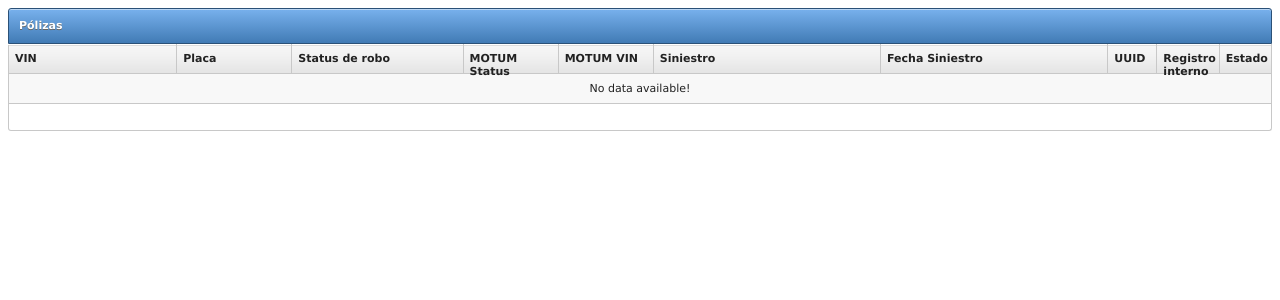
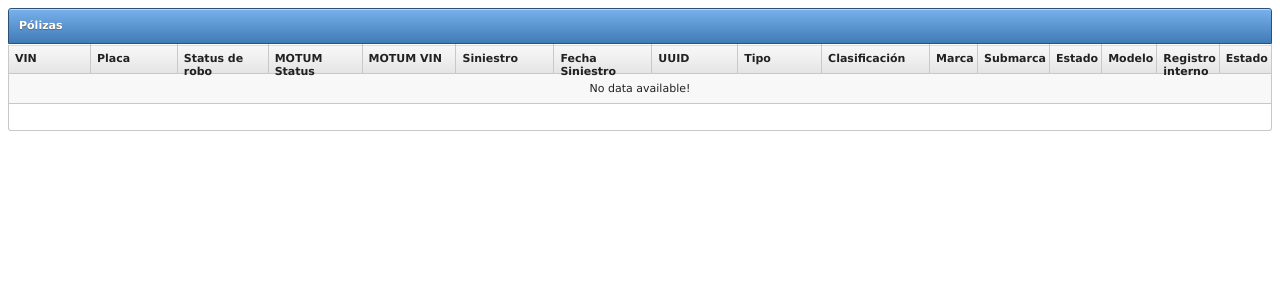
Before and after one commit to oscar-arias-dev/gnp-policy-theft-frontend, a PHP site: page / in a window 1280 px wide. Shown: the top 300 px of the page. Run offline with PHP 8.4, Linux system fonts and the light colour scheme; data that the repository does not hold is empty; some libraries are stand-ins or nearby versions.

Commit message:
Add new columns values

```diff
--- a/PolicyActions.php
+++ b/PolicyActions.php
@@ -11,7 +11,7 @@ try {
 		die("Connection failed: " . $conn->connect_error);
 	}
 	if ($_GET["action"] == "list") {
-		$sql = 'SELECT * FROM policies';
+		$sql = 'SELECT * FROM policies WHERE motum_vin = 1';
 		$dbPolicies = $conn->query($sql);
 		$policies = [];
 		while ($row = $dbPolicies->fetch_assoc()) {
--- a/index.php
+++ b/index.php
@@ -76,39 +76,48 @@
                     },
                     vin: {
                         title: 'VIN',
-                        width: '15%',
                     },
                     placas: {
                         title: 'Placa',
-                        width: '10%',
                     },
                     status_robo: {
                         title: 'Status de robo',
-                        width: '15%',
                     },
                     motum_status: {
                         title: 'MOTUM Status',
-                        width: '8%',
                     },
                     motum_vin: {
                         title: 'MOTUM VIN',
-                        width: '8%',
                     },
                     codigo_siniestro: {
                         title: 'Siniestro',
-                        width: '20%',
                     },
                     fecha_siniestro: {
                         title: 'Fecha Siniestro',
-                        width: '20%',
                     },
                     uuid: {
                         title: 'UUID',
-                        width: '50%',
+                    },
+                    tipo_vehiculo: {
+                        title: 'Tipo',
+                    },
+                    clasificacion_vehiculo: {
+                        title: 'Clasificación',
+                    },
+                    marca_vehiculo: {
+                        title: 'Marca',
+                    },
+                    submarca_vehiculo: {
+                        title: 'Submarca',
+                    },
+                    estado_circulacion: {
+                        title: 'Estado',
+                    },
+                    modelo_vehiculo: {
+                        title: 'Modelo',
                     },
                     created_at: {
                         title: 'Registro interno',
-                        width: '20%',
                     },
                     action: {
                         title: 'Estado',
@@ -142,7 +151,7 @@
                                 }
                             ];
                             let options = filtered;
-                            let isMotumVim = data?.record?.motum_vin === 1 ? "" : "disabled";
+                            let isMotumVim = data?.record?.motum_vin?.toString() === "1" ? "" : "disabled";
                             let select = '<select ' + isMotumVim + ' data-original-value="' + currentClave + '" onchange="actualizarEstado(\'' + data.record.id + '\', \'' + data.record.codigo_siniestro + '\', this.value, this)">';
                             options.forEach(opt => {
                                 const selectedValue = opt.clave === currentClave ? "selected" : "";
```
